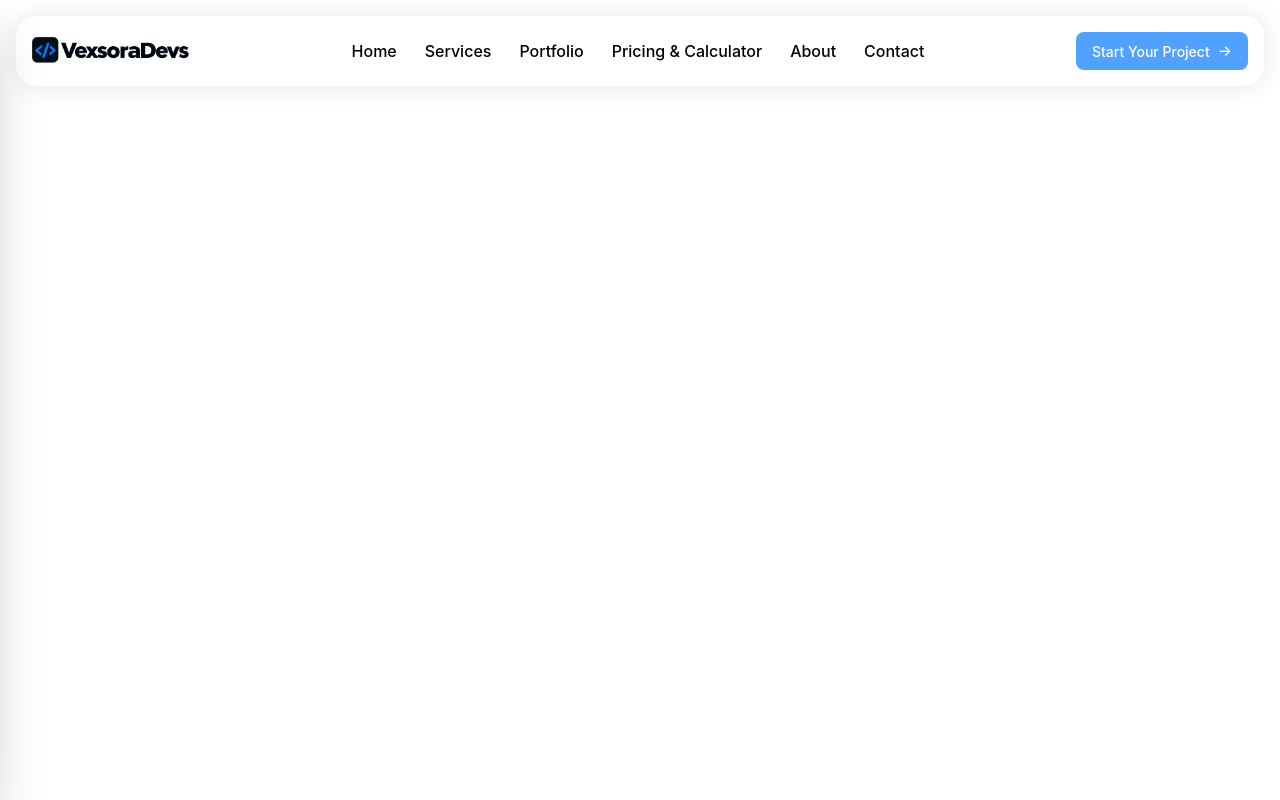
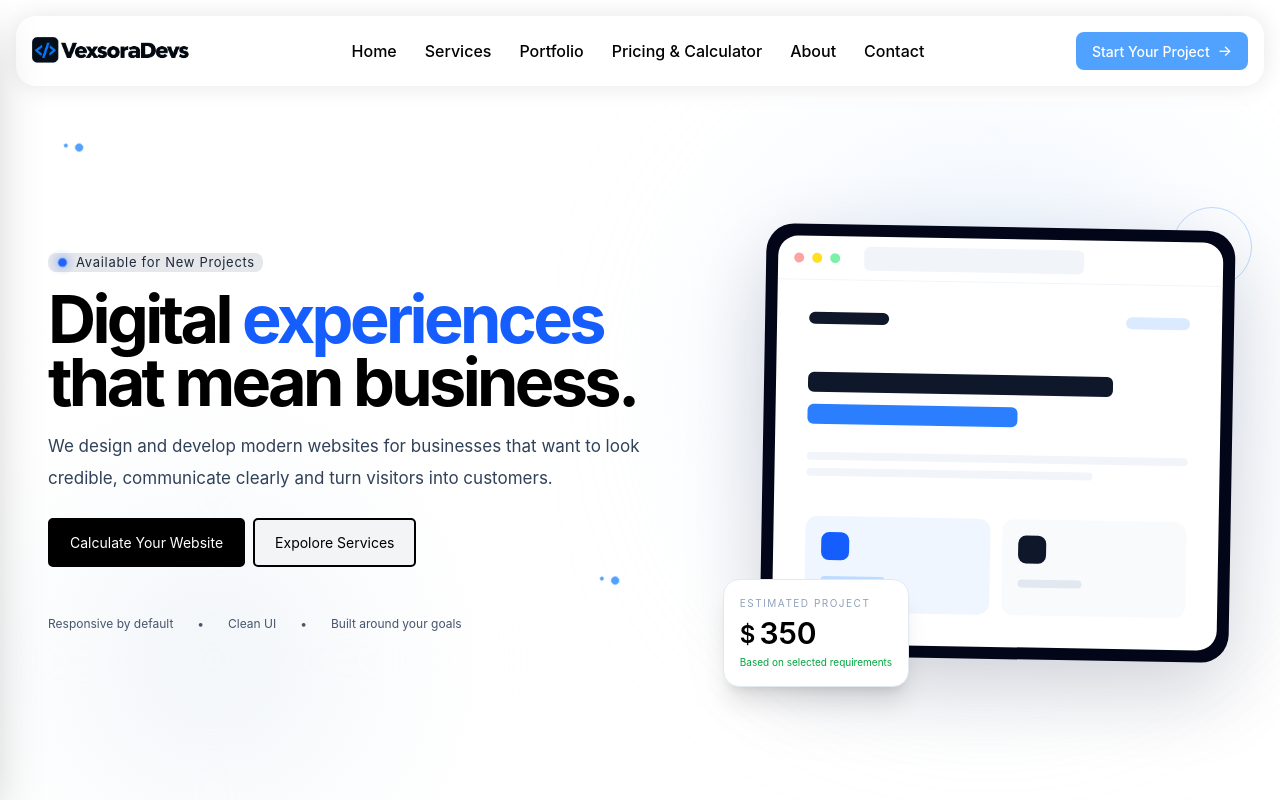
Before and after one commit to ogbilalsheikh/BilalDevs-Website, a React (Vite) app: page / in a window 1280 px wide. Shown: the top 800 px of the page. Built offline with nearby package versions, Linux system fonts and the light colour scheme.

Commit message:
Fix homepage routing

```diff
--- a/src/App.jsx
+++ b/src/App.jsx
@@ -1,21 +1,20 @@
-import React from 'react'
-import Header from './components/Header'
-import { Route, Routes } from 'react-router-dom'
-import Home from './pages/Home'
-import Portfolio from './pages/Portfolio'
+import React from "react";
+import Header from "./components/Header";
+import { Route, Routes } from "react-router-dom";
+import Home from "./pages/Home";
+import Portfolio from "./pages/Portfolio";
 
 const App = () => {
   return (
-    <>
     <main>
-    <Header />
-    <Routes>
-      <Route path='/BilalDevs-Website/' element={<Home />} />
-      <Route path='/BilalDevs-Website/portfolio' element={<Portfolio />} />
-    </Routes>
+      <Header />
+
+      <Routes>
+        <Route path="/" element={<Home />} />
+        <Route path="/portfolio" element={<Portfolio />} />
+      </Routes>
     </main>
-    </>
-  )
-}
+  );
+};
 
-export default App
+export default App;
```
